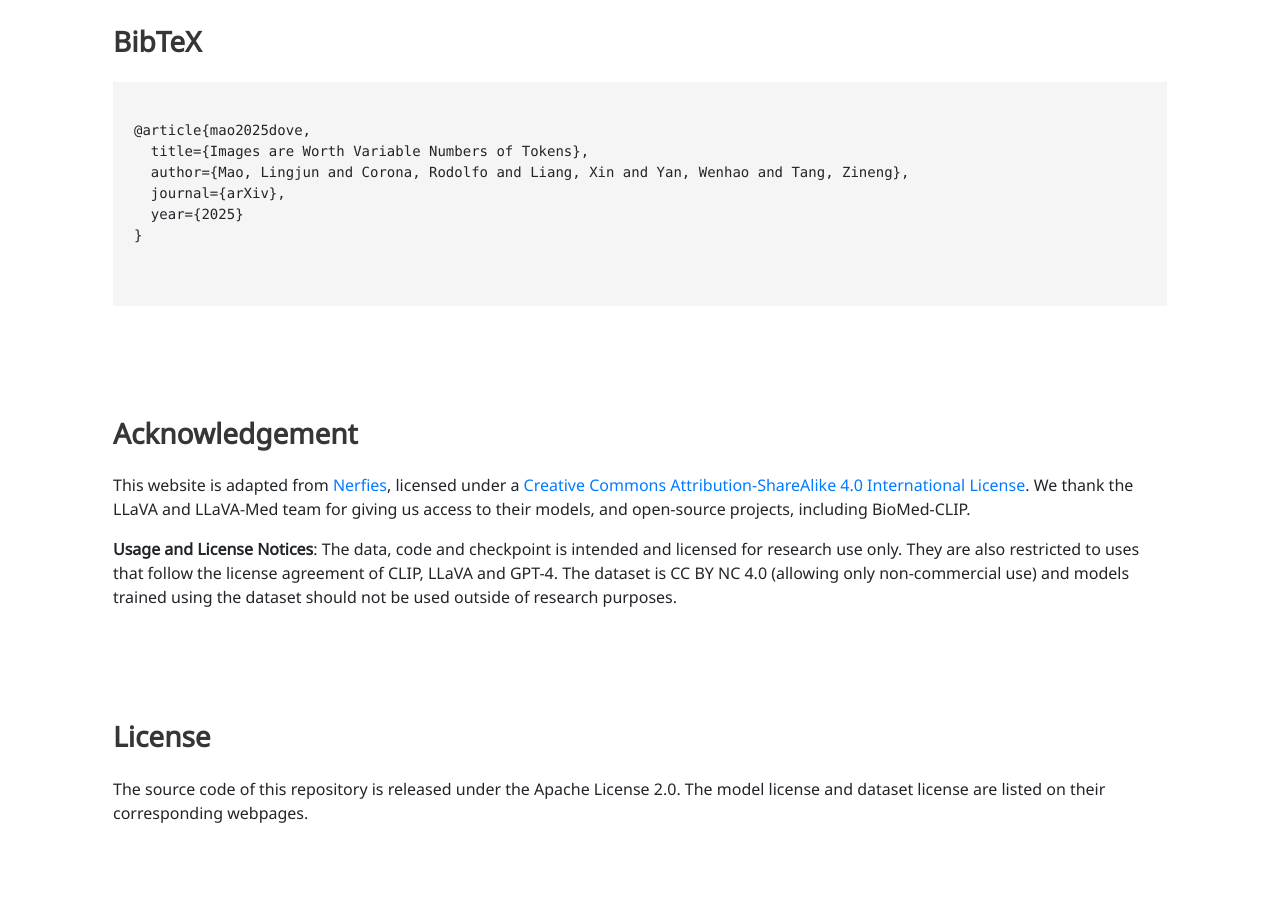
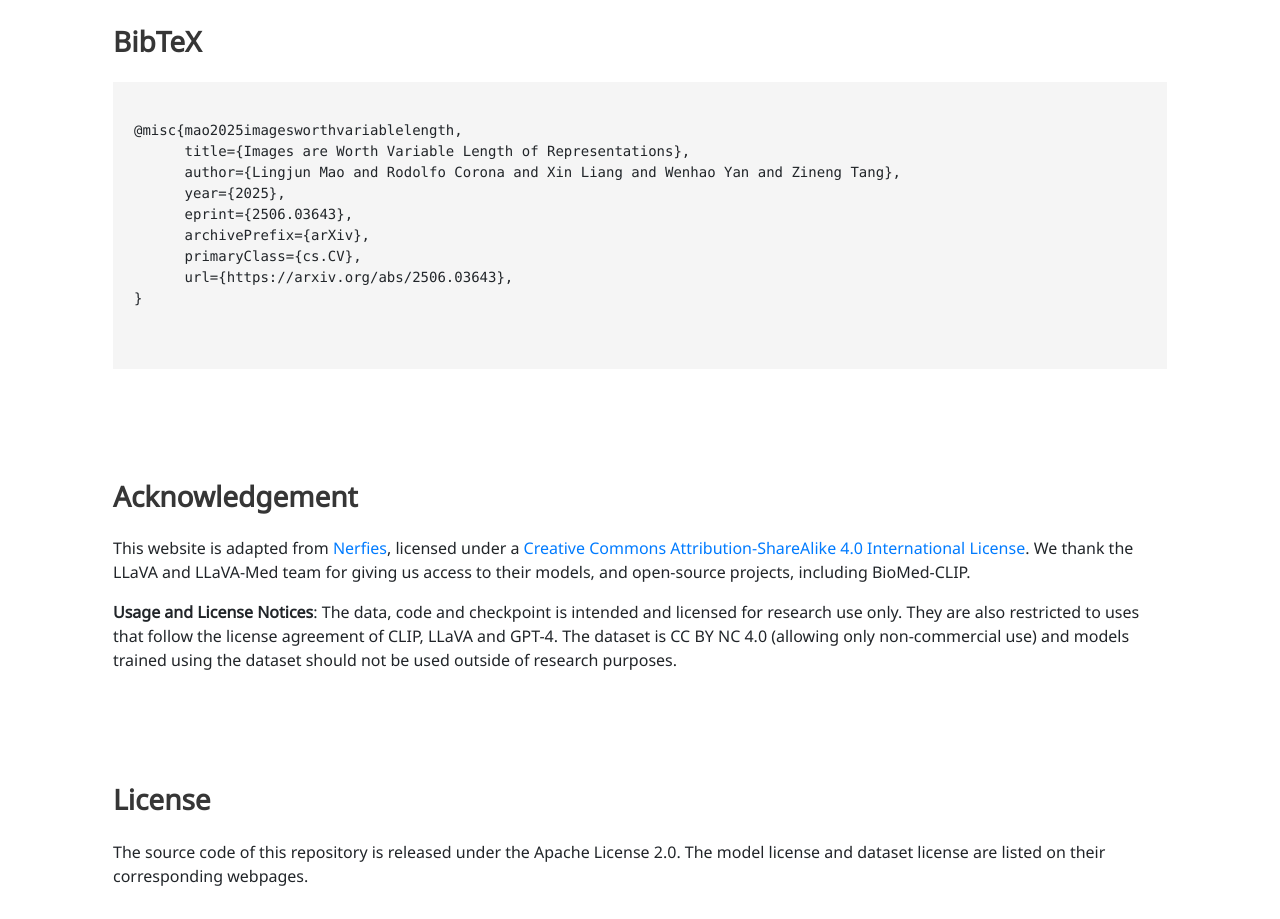
Before and after one commit to dove-encoder/dove-encoder, a plain HTML site: page index.html in a window 1280 px wide. Shown: the part 3660-4579 px from the top of the page. Before the commit the page ends 4549 px from the top, so only its background shows below. Drawn offline with nearby package versions, Linux system fonts and the light colour scheme; a script that the page names is missing; some icons are missing; a web font is replaced by a local one.

Commit message:
Upload files

```diff
--- a/index.html
+++ b/index.html
@@ -166,7 +166,7 @@
             <div class="column has-text-centered">
               <div class="publication-links">
                 <span class="link-block">
-                  <a href="" target="_blank"
+                  <a href="https://arxiv.org/abs/2506.03643" target="_blank"
                     class="external-link button is-normal is-rounded is-dark">
                     <span class="icon">
                       <i class="ai ai-arxiv"></i>
@@ -353,11 +353,14 @@
     <div class="container is-max-desktop content">
       <h2 class="title">BibTeX</h2>
       <pre><code>
-@article{mao2025dove,
-  title={Images are Worth Variable Numbers of Tokens},
-  author={Mao, Lingjun and Corona, Rodolfo and Liang, Xin and Yan, Wenhao and Tang, Zineng},
-  journal={arXiv},
-  year={2025}
+@misc{mao2025imagesworthvariablelength,
+      title={Images are Worth Variable Length of Representations},
+      author={Lingjun Mao and Rodolfo Corona and Xin Liang and Wenhao Yan and Zineng Tang},
+      year={2025},
+      eprint={2506.03643},
+      archivePrefix={arXiv},
+      primaryClass={cs.CV},
+      url={https://arxiv.org/abs/2506.03643},
 }
 
   </code></pre>
```
